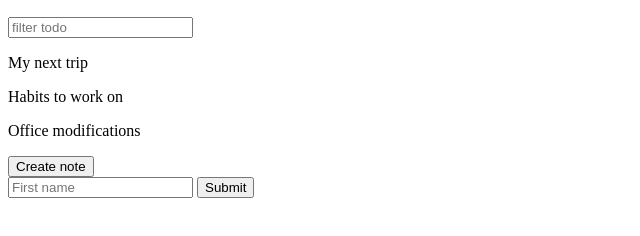
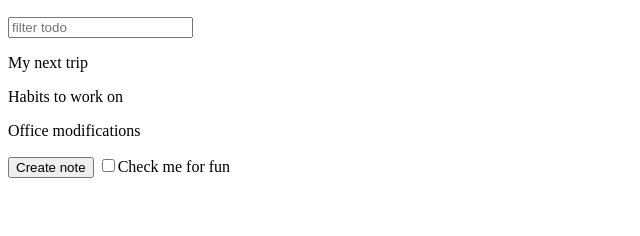
Before and after one commit to MANDATEJA/js_learning, a plain HTML site: page js-bootcamp/notes-app/index.html in a window 1280 px wide. Shown: the part 110-346 px from the top of the page, without its empty margins (0-640 px from the left). Drawn offline with Linux system fonts and the light colour scheme.

Commit message:
html checkbox

```diff
--- a/js-bootcamp/notes-app/index.html
+++ b/js-bootcamp/notes-app/index.html
@@ -9,10 +9,9 @@
         <input id="search-text" type="text" placeholder="filter todo">
         <div id="notes"></div>
         <button id="create-note">Create note</button>
-        <form id="name-form">
-            <input type="text" placeholder="First name" name="firstName">
-            <button>Submit</button>
-        </form>
+        <label>
+            <input id="for-fun" type="checkbox" >Check me for fun
+        </label>
         <script src="notes-app.js"></script>
     </body>
 </html>
--- a/js-bootcamp/notes-app/notes-app.js
+++ b/js-bootcamp/notes-app/notes-app.js
@@ -38,8 +38,6 @@ document.querySelector('#search-text').addEventListener('input', function (e) {
     renderNotes(notes, filters)
 })
 
-document.querySelector('#name-form').addEventListener('submit', function (e) {
-    e.preventDefault()
-    console.log(e.target.elements.firstName.value)
-    e.target.elements.firstName.value = ''
+document.querySelector('#for-fun').addEventListener('change', function (e) {
+    console.log(e.target.checked)
 })
```
